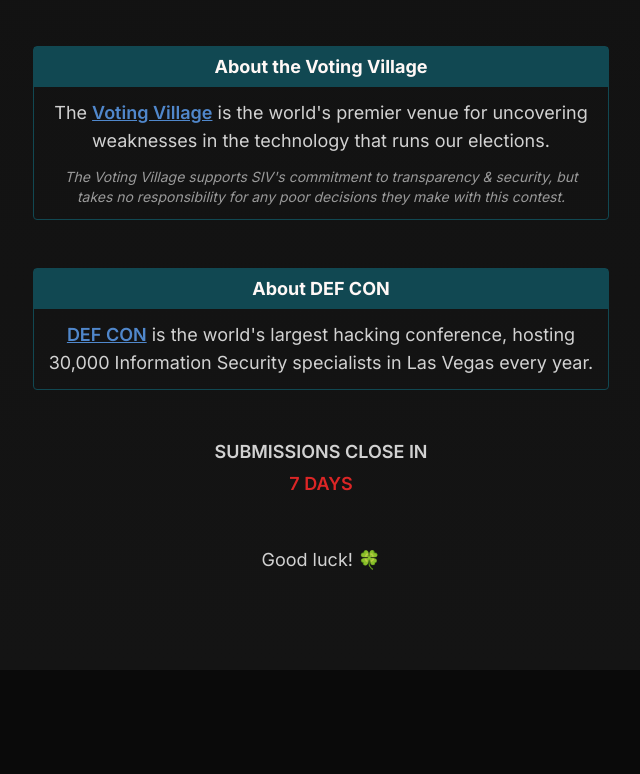
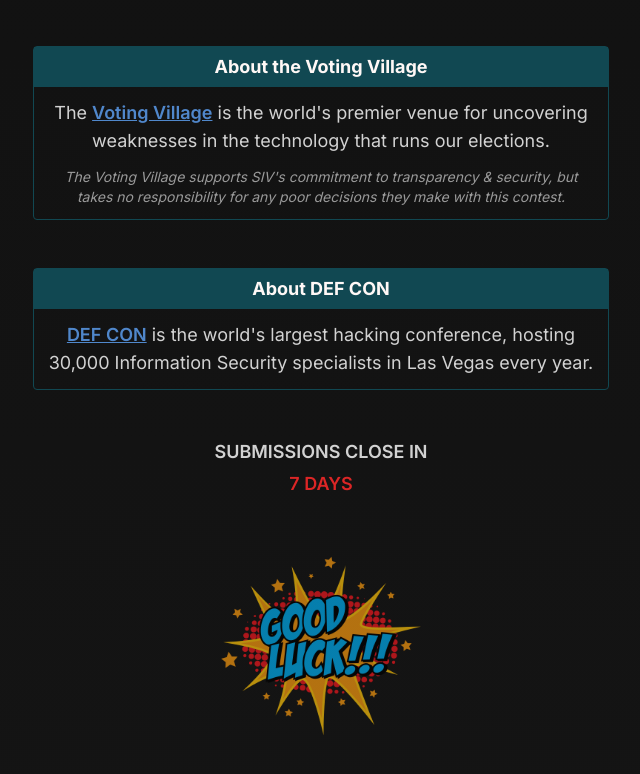
Before and after one commit to siv-org/hack.siv.org, a Next.js app: page / in a window 1280 px wide. Shown: the part 3119-3893 px from the top of the page, without its empty margins (319-959 px from the left). Before the commit the page ends 3789 px from the top, so only its background shows below. Built offline with nearby package versions, Linux system fonts and the light colour scheme.

Commit message:
added good-luck photo at the bottom

```diff
--- a/app/page.tsx
+++ b/app/page.tsx
@@ -1,5 +1,6 @@
 import { Box } from './Box'
 import sivVoteUI from '../public/images-for-decon-2024/screenshot-of-siv-voter-interface.png'
+import goodLuck from './images/good-luck.png'
 import Image from 'next/image'
 
 const deepTeal = '#114852'
@@ -281,7 +282,12 @@
         <div className="text-center text-red-600 mt-1">7 days</div>
       </div>
 
-      <h3>Good luck! 🍀</h3>
+      <Image
+        src={goodLuck}
+        alt="Screenshot of SIV Vote UI"
+        width={200}
+        className="opacity-70"
+      />
     </main>
   )
 }
```
